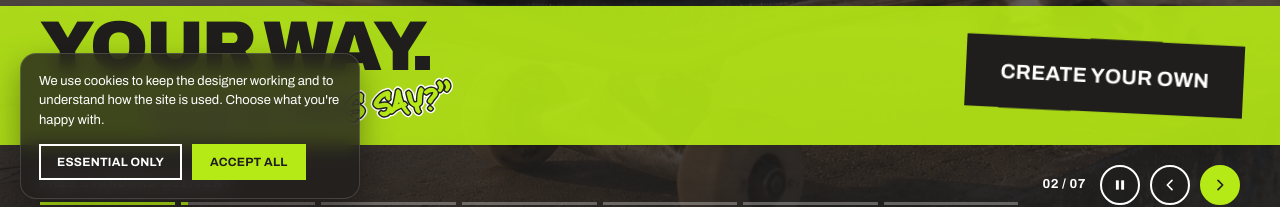
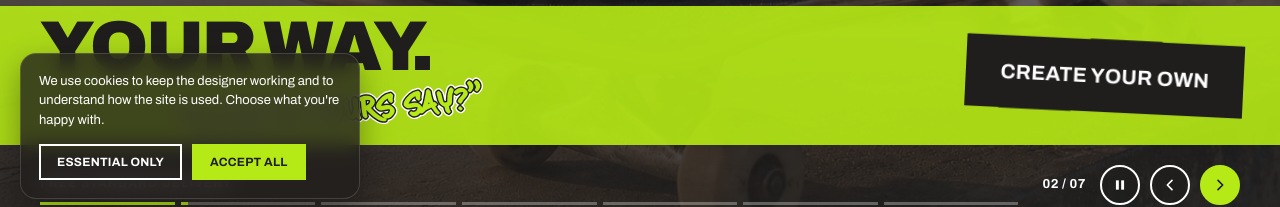
Before and after one commit to louiseb388/BUBBLEHOPS, a Next.js app: page / in a window 1280 px wide. Shown: the part 581-788 px from the top of the page. Built offline with nearby package versions, Linux system fonts and the light colour scheme; no server answers; the database is empty.

Commit message:
style: shift "What do yours say?" another 30px right
translateX 20px -> 50px (20px from before + 30px more requested now).

Co-Authored-By: Claude Sonnet 5 <noreply@anthropic.com>
Claude-Session: https://claude.ai/code/session_01MMtwqxye4YQux3mpkjgBvb

```diff
--- a/components/HeroCarousel.module.css
+++ b/components/HeroCarousel.module.css
@@ -88,7 +88,7 @@
   position: relative;
   z-index: 0;
   display: inline-block;
-  transform: translateX(20px) rotate(-5deg);
+  transform: translateX(50px) rotate(-5deg);
   font-family: 'Maximback', var(--font-archivo), sans-serif;
   font-size: clamp(25px, 2.7vw, 37px);
   margin: 0;
```
